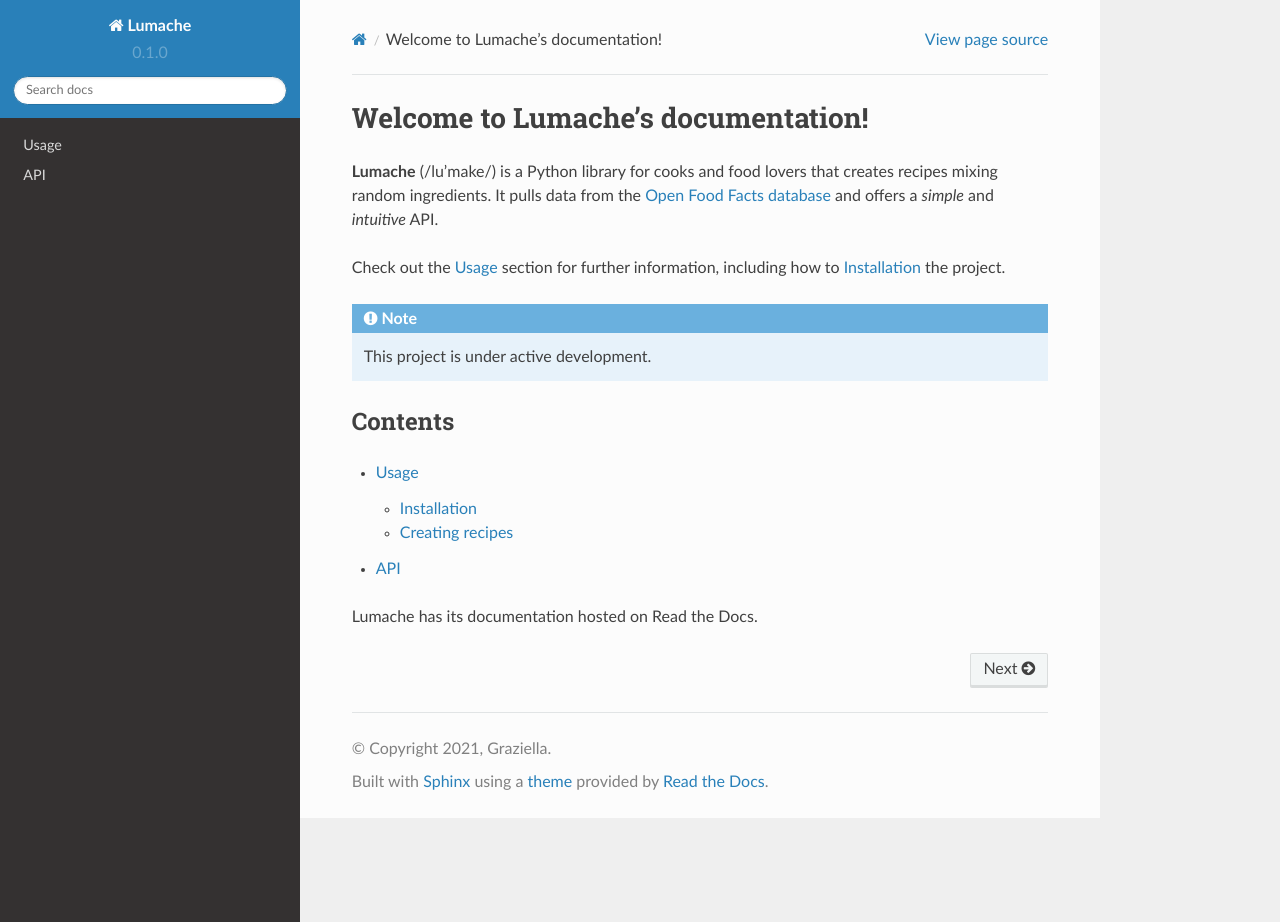
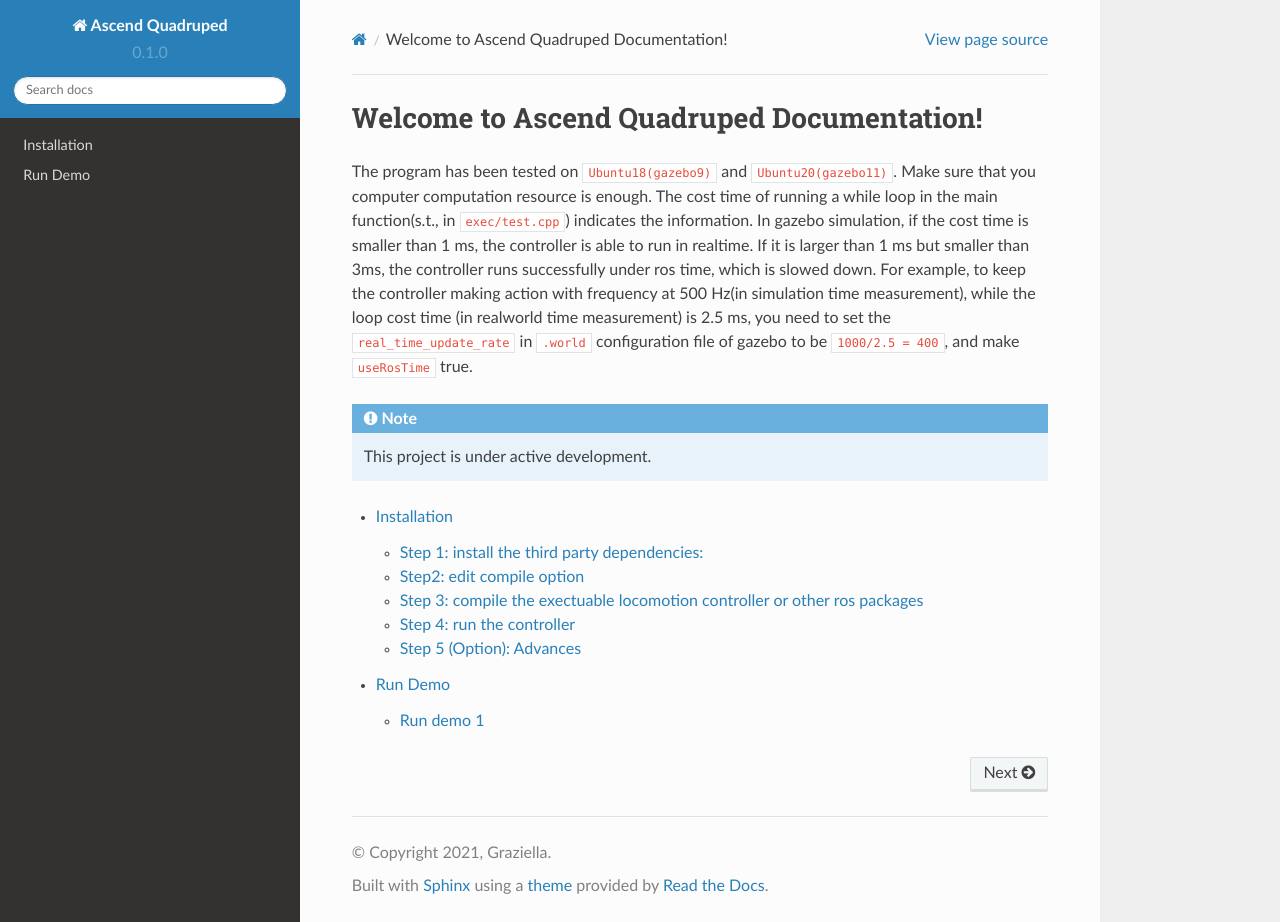
Before and after one commit to TopHillRobotics/quadruped-robot-docs, a Sphinx documentation site: the page built from docs/source/index.rst, in a window 1280 px wide and 922 px high. Built offline with Sphinx 7.4.7 and the Read the Docs theme 2.0.0, drawn with Linux system fonts in a browser that asks for light colours.

Commit message:
CompleteTest

````diff
--- /dev/null
+++ b/docs/source/ascend-quadruped-cpp/index.rst
@@ -0,0 +1,6 @@
+
+.. toctree::
+    :maxdepth: 2
+
+    installation/index
+    rundemo/index
--- /dev/null
+++ b/docs/source/ascend-quadruped-cpp/installation/step1.md
@@ -0,0 +1,22 @@
+## Step 1: install the third party dependencies:
+
+- Eigen3
+- yaml-cpp
+- lcm
+- Quadprogpp
+- ros
+
+```bash
+apt install libyaml-cpp-dev
+apt install libeigen3-dev
+apt install libglm-dev
+git clone https://gitee.com/zhulinsen1/robots.git ./robots
+cd ${ROBOTS_DIR}/src/ascend-quadruped-cpp/third_party/lcm-1.4.0
+mkdir build && cd build
+cmake .. && make && sudo make install
+```
+install ros, related ros packages and gazebo
+
+After that, to install ros-gazebo packages, run the following command
+
+`sudo apt update && apt install ros-{version_name}-catkin ros-{version_name}-gazebo* `
--- /dev/null
+++ b/docs/source/ascend-quadruped-cpp/installation/step3.md
@@ -0,0 +1,16 @@
+## Step 3: compile the exectuable locomotion controller or other ros packages
+
+```bash
+cd ${ROBOTS_DIR}/src/ascend-quadruped-cpp/
+mkdir build && cd build
+cmake .. && make
+```
+
+or in ROS env (recommended),
+
+```bash
+cd ${ROBOTS_DIR}
+catkin_make
+```
+
+Currently, the locomotion controller support Velocity Mode(normal trot), Position Mode(for walk through gaps), Walk Mode(static walk) and Advanced-trot Mode(for climb up stairs), among which you can browse through `src/ascend-quadruped-cpp/config` directory to select corresponding configuration.
--- /dev/null
+++ b/docs/source/ascend-quadruped-cpp/installation/step4.md
@@ -0,0 +1,21 @@
+## Step 4: run the controller
+
+You need not to login into subdirectories to launch exec file, instead input the commands
+
+```bash
+roslaunch unitree_gazebo normal.launch
+```
+
+to launch gazebo simulation env. Then in another new terminal, launch the controller node,
+
+```bash
+rosrun ascend_quadruped_cpp sim
+```
+
+Remember always run
+
+```bash
+source ./devel/setup.bash
+```
+
+before launch local ROS nodes.
--- /dev/null
+++ b/docs/source/ascend-quadruped-cpp/rundemo/index.rst
@@ -0,0 +1,7 @@
+Run Demo
+============================================================================
+
+.. toctree::
+    :maxdepth: 1
+
+    rundemo1
--- /dev/null
+++ b/docs/source/ascend-quadruped-cpp/rundemo/rundemo1.md
@@ -0,0 +1 @@
+## Run demo 1
--- a/docs/source/conf.py
+++ b/docs/source/conf.py
@@ -2,9 +2,9 @@
 
 # -- Project information
 
-project = 'Lumache'
+project = 'Ascend Quadruped'
 copyright = '2021, Graziella'
-author = 'Graziella'
+author = 'Gong, Ke'
 
 release = '0.1'
 version = '0.1.0'
@@ -17,6 +17,7 @@ extensions = [
     'sphinx.ext.autodoc',
     'sphinx.ext.autosummary',
     'sphinx.ext.intersphinx',
+    'myst_parser'
 ]
 
 intersphinx_mapping = {
--- a/docs/source/index.rst
+++ b/docs/source/index.rst
@@ -1,24 +1,21 @@
-Welcome to Lumache's documentation!
+Welcome to Ascend Quadruped Documentation!
 ===================================
 
-**Lumache** (/lu'make/) is a Python library for cooks and food lovers
-that creates recipes mixing random ingredients.
-It pulls data from the `Open Food Facts database <https://world.openfoodfacts.org/>`_
-and offers a *simple* and *intuitive* API.
-
-Check out the :doc:`usage` section for further information, including
-how to :ref:`installation` the project.
+The program has been tested on ``Ubuntu18(gazebo9)`` and ``Ubuntu20(gazebo11)``.
+Make sure that you computer computation resource is enough.
+The cost time of running a while loop in the main function(s.t., in ``exec/test.cpp``) indicates the information.
+In gazebo simulation, if the cost time is smaller than 1 ms, the controller is able to run in realtime.
+If it is larger than 1 ms but smaller than 3ms, the controller runs successfully under ros time, which is slowed down.
+For example, to keep the controller making action with frequency at 500 Hz(in simulation time measurement),
+while the loop cost time (in realworld time measurement) is 2.5 ms, you need to set the ``real_time_update_rate``
+in ``.world`` configuration file of gazebo to be ``1000/2.5 = 400``, and make ``useRosTime`` true.
 
 .. note::
 
    This project is under active development.
 
-Contents
---------
 
 .. toctree::
+   :maxdepth: 3
 
-   usage
-   api
-
-Lumache has its documentation hosted on Read the Docs.
+   ascend-quadruped-cpp/index
--- a/docs/source/usage.rst
+++ b/docs/source/usage.rst
@@ -18,13 +18,11 @@ Creating recipes
 To retrieve a list of random ingredients,
 you can use the ``lumache.get_random_ingredients()`` function:
 
-.. autofunction:: lumache.get_random_ingredients
 
 The ``kind`` parameter should be either ``"meat"``, ``"fish"``,
-or ``"veggies"``. Otherwise, :py:func:`lumache.get_random_ingredients`
+or ``"veggies"``. Otherwise, ``lumache.get_random_ingredients``
 will raise an exception.
 
-.. autoexception:: lumache.InvalidKindError
 
 For example:
 
````
Also changed, not shown: docs/source/ascend-quadruped-cpp/installation/index.rst (added, +11 -0 lines), docs/source/ascend-quadruped-cpp/installation/step2.md (added, +2 -0 lines), docs/source/ascend-quadruped-cpp/installation/step5.md (added, +13 -0 lines), docs/source/api.rst (line endings or trailing spaces).
